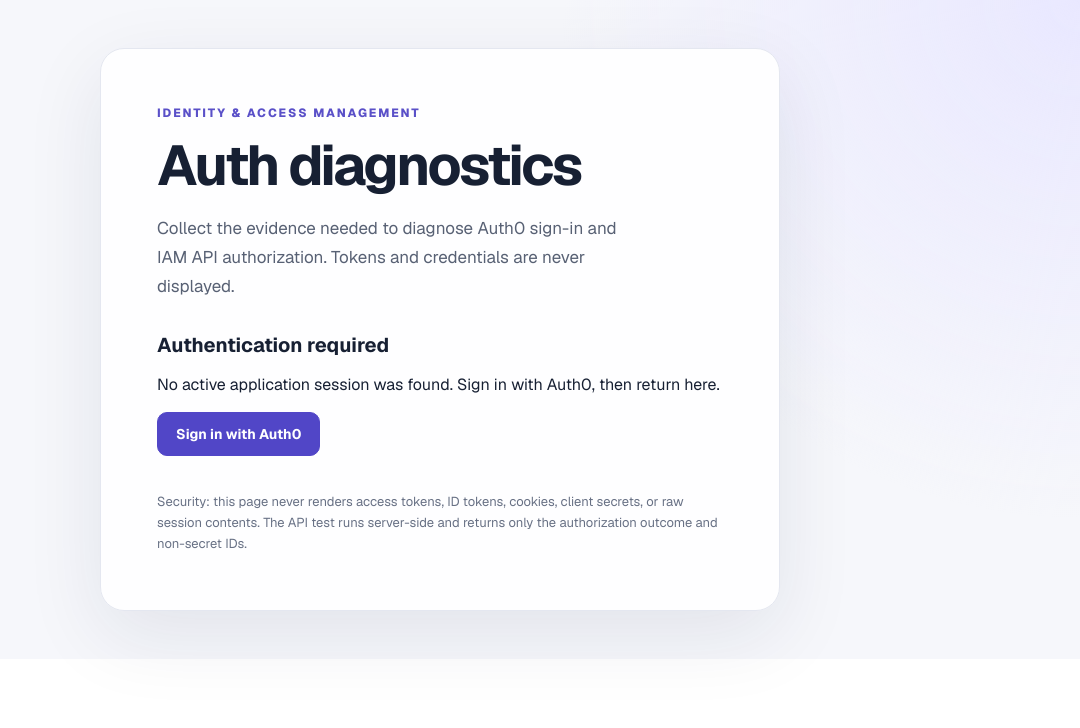
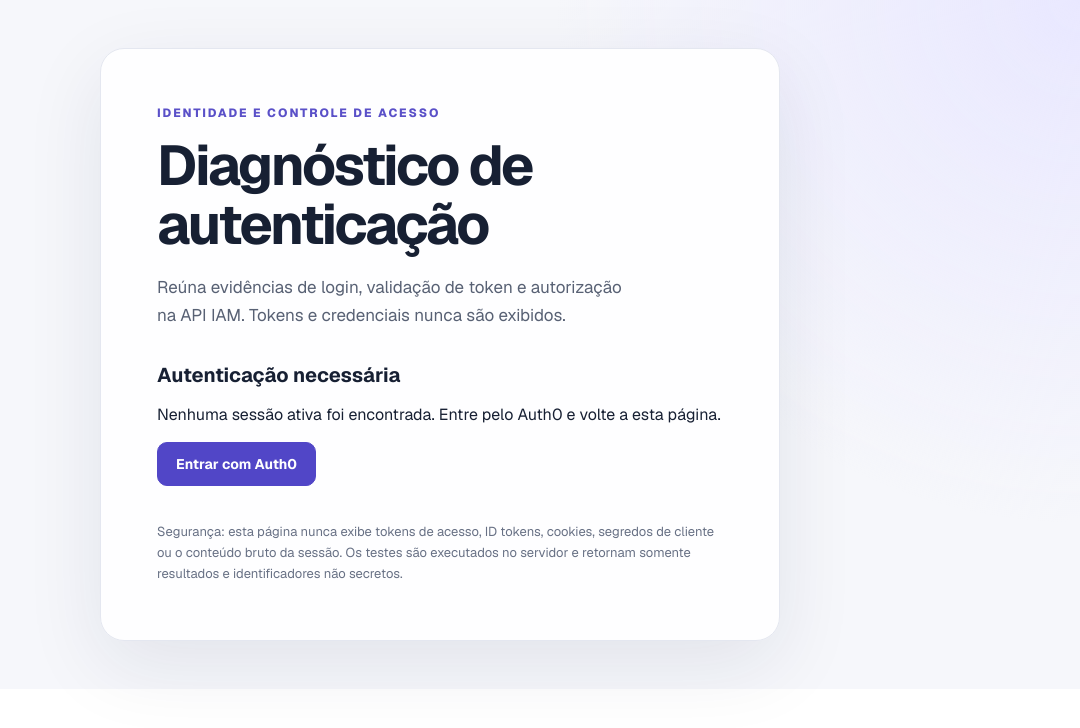
Before and after one commit to alexoaraujo83/iam-platform, a Next.js app in the folder apps/web/: page /diagnostics in a window 1280 px wide. Shown: the top 728 px of the page, without its empty margins (200-1280 px from the left). Built offline with nearby package versions, Linux system fonts and the light colour scheme; no server answers.

Commit message:
feat(diagnostics): localize session diagnostics in Portuguese

```diff
--- a/apps/web/src/app/diagnostics/page.tsx
+++ b/apps/web/src/app/diagnostics/page.tsx
@@ -6,8 +6,8 @@
 import styles from "../page.module.css";
 
 export const metadata = {
-  title: "Auth diagnostics | IAM Platform",
-  description: "Safe diagnostics for the current Auth0 session and API authorization.",
+  title: "Diagnóstico de autenticação | IAM Platform",
+  description: "Diagnóstico seguro da sessão e da autorização na API IAM.",
 };
 
 function Field({ label, value }: { label: string; value: string }) {
@@ -26,32 +26,31 @@
   if (!session) {
     return (
       <div className={styles.session}>
-        <h2>Authentication required</h2>
-        <p>No active application session was found. Sign in with Auth0, then return here.</p>
-        <a className={styles.button} href="/auth/login?returnTo=%2Fdiagnostics">Sign in with Auth0</a>
+        <h2>Autenticação necessária</h2>
+        <p>Nenhuma sessão ativa foi encontrada. Entre pelo Auth0 e volte a esta página.</p>
+        <a className={styles.button} href="/auth/login?returnTo=%2Fdiagnostics">Entrar com Auth0</a>
       </div>
     );
   }
 
   return (
     <div className={styles.session}>
-      <h2>Application session detected</h2>
+      <h2>Sessão da aplicação detectada</h2>
       <p className={styles.note}>
-        A web session proves sign-in only. Use the API test below to verify token acceptance,
-        active tenant membership, and the required permission.
+        Uma sessão web comprova apenas o login. Use o teste da API abaixo para verificar a aceitação do token, a associação ativa ao tenant e a permissão exigida.
       </p>
       <dl className={styles.fields}>
-        <Field label="Web session" value="Present" />
-        <Field label="Subject (sub)" value={session.user.sub ?? "Not present in session"} />
-        <Field label="Issuer configured" value={process.env.OIDC_ISSUER ?? "Not configured in web environment"} />
-        <Field label="Email verification claim" value={typeof session.user.email_verified === "boolean" ? String(session.user.email_verified) : "Not present"} />
-        <Field label="Display name" value={session.user.name ?? "Not present"} />
-        <Field label="Email" value={session.user.email ?? "Not present"} />
+        <Field label="Sessão web" value="Presente" />
+        <Field label="Sujeito da sessão (sub)" value={session.user.sub ?? "Não presente na sessão"} />
+        <Field label="Emissor configurado (não é prova de validação)" value={process.env.OIDC_ISSUER ?? "Não configurado no ambiente web"} />
+        <Field label="E-mail verificado" value={typeof session.user.email_verified === "boolean" ? (session.user.email_verified ? "Sim" : "Não") : "Não informado"} />
+        <Field label="Nome de exibição" value={session.user.name ?? "Não informado"} />
+        <Field label="E-mail" value={session.user.email ?? "Não informado"} />
       </dl>
       <p className={styles.note}>
-        Use the verified issuer and subject as the external identity key. Email is not a stable
-        identity, and an unverified email must not be treated as verified. Tenant access is
-        resolved from the IAM database, not from user_metadata or app_metadata.
+        Use o par (emissor, sujeito) validado como chave da identidade externa. E-mail não é uma chave estável
+        e um endereço não verificado não deve ser tratado como verificado. O acesso ao tenant é resolvido
+        pelo banco do IAM, nunca por user_metadata ou app_metadata.
       </p>
       <AuthorizationProbe />
       <div className={styles.actions}>
@@ -65,8 +64,8 @@
 function SessionDiagnosticsFallback() {
   return (
     <div className={styles.session} aria-live="polite">
-      <h2>Loading session diagnostics…</h2>
-      <p className={styles.note}>Checking the server-side Auth0 session.</p>
+      <h2>Carregando diagnóstico da sessão…</h2>
+      <p className={styles.note}>Verificando a sessão Auth0 no servidor.</p>
     </div>
   );
 }
@@ -75,18 +74,16 @@
   return (
     <main className={styles.page}>
       <section className={styles.panel} aria-labelledby="page-title">
-        <p className={styles.eyebrow}>IDENTITY & ACCESS MANAGEMENT</p>
-        <h1 id="page-title">Auth diagnostics</h1>
+        <p className={styles.eyebrow}>IDENTIDADE E CONTROLE DE ACESSO</p>
+        <h1 id="page-title">Diagnóstico de autenticação</h1>
         <p className={styles.description}>
-          Collect the evidence needed to diagnose Auth0 sign-in and IAM API authorization.
-          Tokens and credentials are never displayed.
+          Reúna evidências de login, validação de token e autorização na API IAM. Tokens e credenciais nunca são exibidos.
         </p>
         <Suspense fallback={<SessionDiagnosticsFallback />}>
           <SessionDiagnostics />
         </Suspense>
         <p className={styles.footer}>
-          Security: this page never renders access tokens, ID tokens, cookies, client secrets, or raw session contents.
-          The API test runs server-side and returns only the authorization outcome and non-secret IDs.
+          Segurança: esta página nunca exibe tokens de acesso, ID tokens, cookies, segredos de cliente ou o conteúdo bruto da sessão. Os testes são executados no servidor e retornam somente resultados e identificadores não secretos.
         </p>
       </section>
     </main>
```
